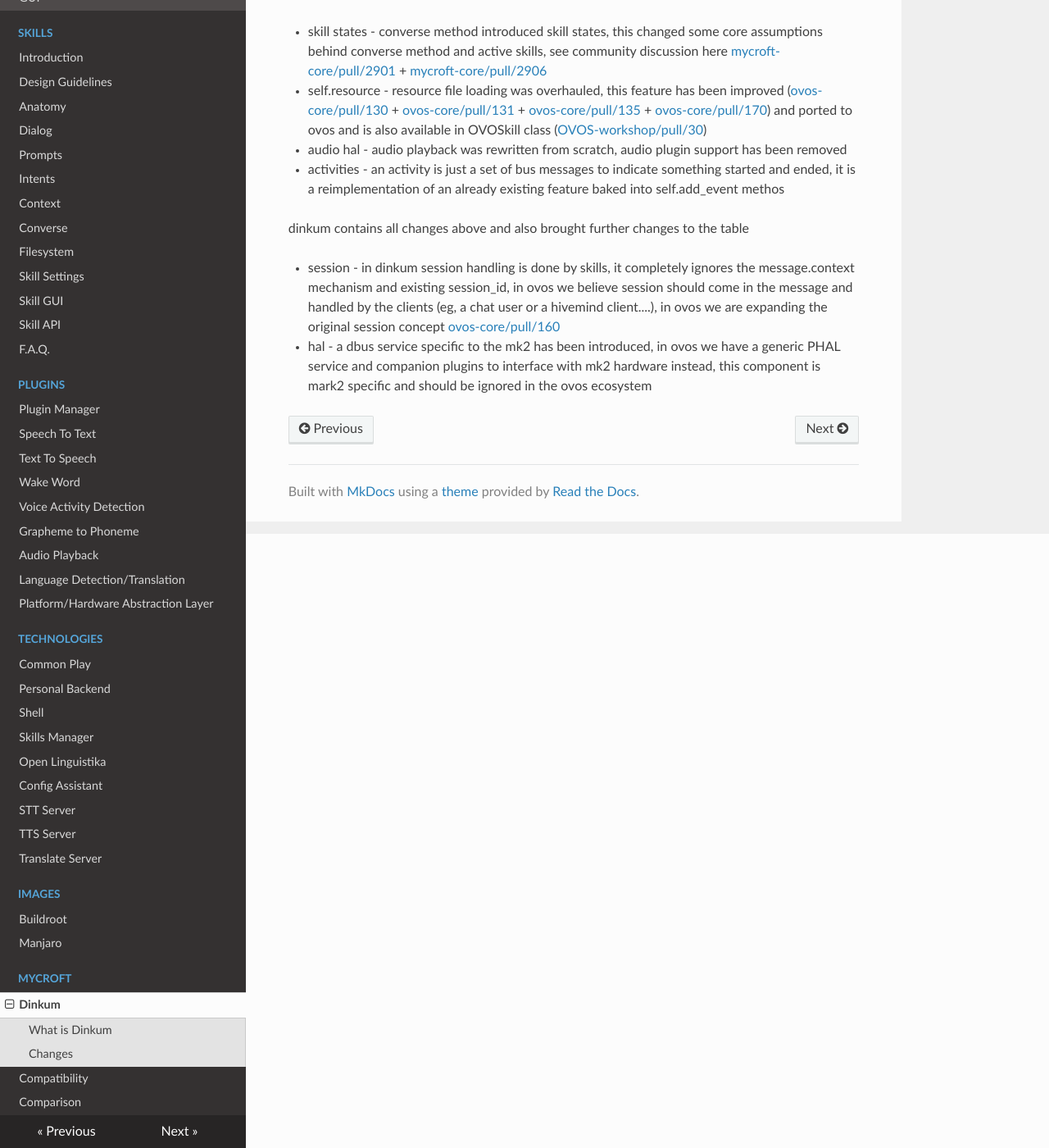
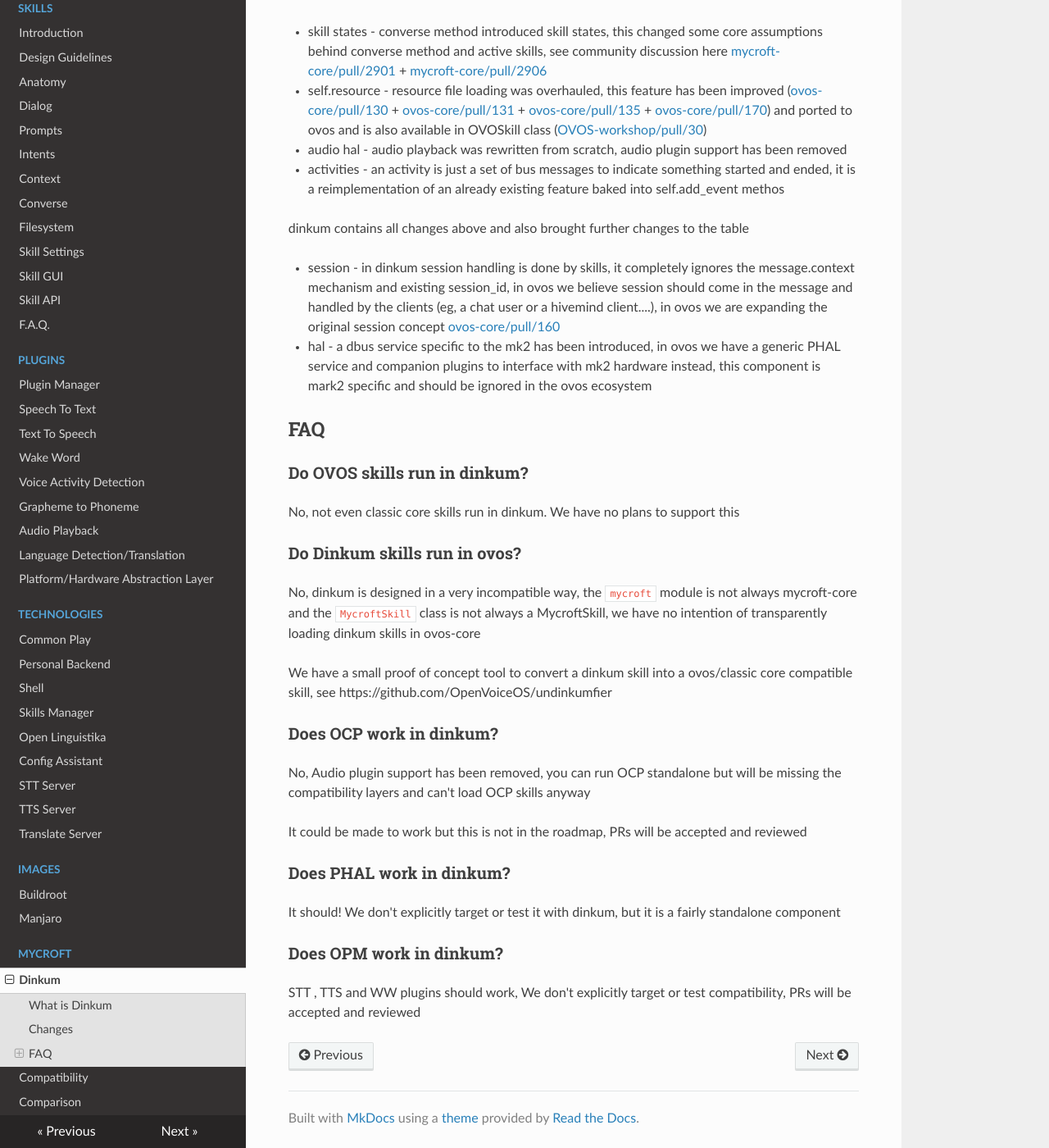
Before and after one commit to OpenVoiceOS/community-docs, an MkDocs documentation site: the page built from docs/dinkum.md, in a window 1280 px wide and 1400 px high, scrolled down 749 px. Shown: the whole window at 82% size. Built offline with MkDocs 1.6.1, drawn with Linux system fonts in a browser that asks for light colours; nearby versions of some CDN libraries.

Commit message:
dinkum compat FAQ

```diff
--- a/docs/dinkum.md
+++ b/docs/dinkum.md
@@ -36,3 +36,29 @@
 
 - session - in dinkum session handling is done by skills, it completely ignores the message.context mechanism and existing session_id, in ovos we believe session should come in the message and handled by the clients (eg, a chat user or a hivemind client....), in ovos we are expanding the original session concept  [ovos-core/pull/160](https://github.com/OpenVoiceOS/ovos-core/pull/160)
 - hal - a dbus service specific to the mk2 has been introduced, in ovos we have a generic PHAL service and companion plugins to interface with mk2 hardware instead, this component is mark2 specific and should be ignored in the ovos ecosystem
+
+## FAQ
+
+### Do OVOS skills run in dinkum?
+
+No, not even classic core skills run in dinkum. We have no plans to support this
+
+### Do Dinkum skills run in ovos?
+
+No, dinkum is designed in a very incompatible way, the `mycroft` module is not always mycroft-core and the `MycroftSkill` class is not always a MycroftSkill, we have no intention of transparently loading dinkum skills in ovos-core
+
+We have a small proof of concept tool to convert a dinkum skill into a ovos/classic core compatible skill, see https://github.com/OpenVoiceOS/undinkumfier
+
+### Does OCP work in dinkum?
+
+No, Audio plugin support has been removed, you can run OCP standalone but will be missing the compatibility layers and can't load OCP skills anyway
+
+It could be made to work but this is not in the roadmap, PRs will be accepted and reviewed
+
+### Does PHAL work in dinkum?
+
+It should! We don't explicitly target or test it with dinkum, but it is a fairly standalone component
+
+### Does OPM work in dinkum?
+
+STT , TTS and WW plugins should work, We don't explicitly target or test compatibility, PRs will be accepted and reviewed
```
